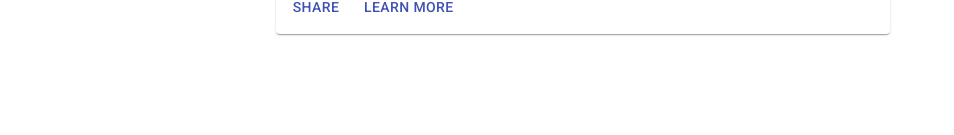
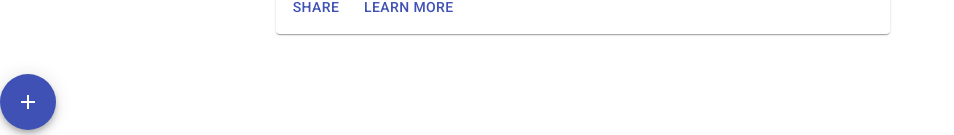
Before and after one commit to ahmadadejumo/material-site, a React (Create React App) app: page / in a window 1280 px wide. Shown: the part 2629-2764 px from the top of the page, without its empty margins (0-954 px from the left). Before the commit the page ends 2711 px from the top, so only its background shows below. Built offline with nearby package versions, Linux system fonts and the light colour scheme.

Commit message:
added an add icon button

```diff
--- a/src/components/Add.jsx
+++ b/src/components/Add.jsx
@@ -1,11 +1,20 @@
 import React from "react";
-import { makeStyles } from "@material-ui/core";
+import { Fab, makeStyles, Tooltip } from "@material-ui/core";
+import AddIcon from "@mui/icons-material/Add";
 
 const useStyles = makeStyles((theme) => ({}));
 
 const Feeds = () => {
   const classes = useStyles();
-  return <></>;
+  return (
+    <>
+      <Tooltip>
+        <Fab color="primary" className={classes.fab}>
+          <AddIcon />
+        </Fab>
+      </Tooltip>
+    </>
+  );
 };
 
 export default Feeds;
```
